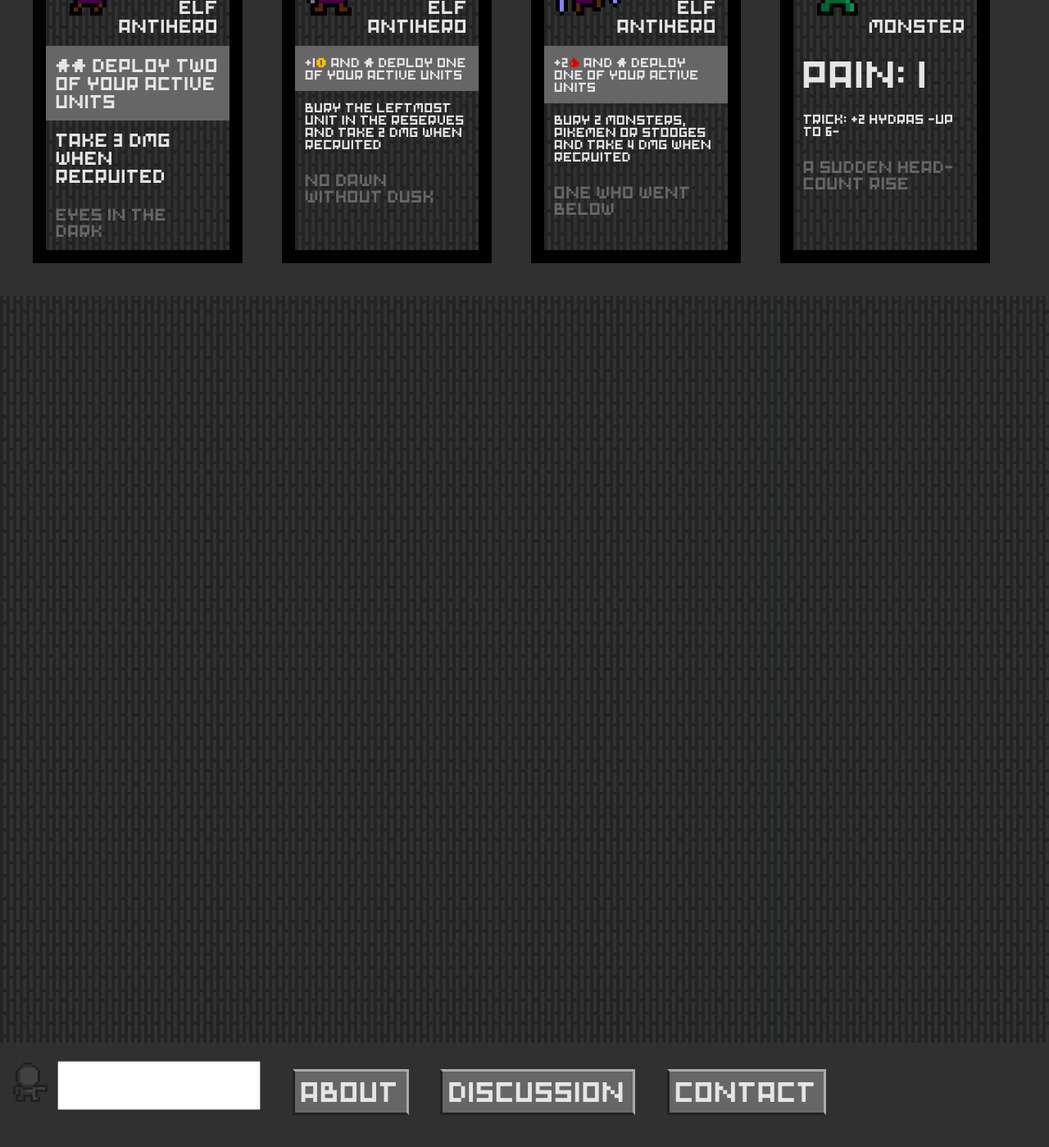
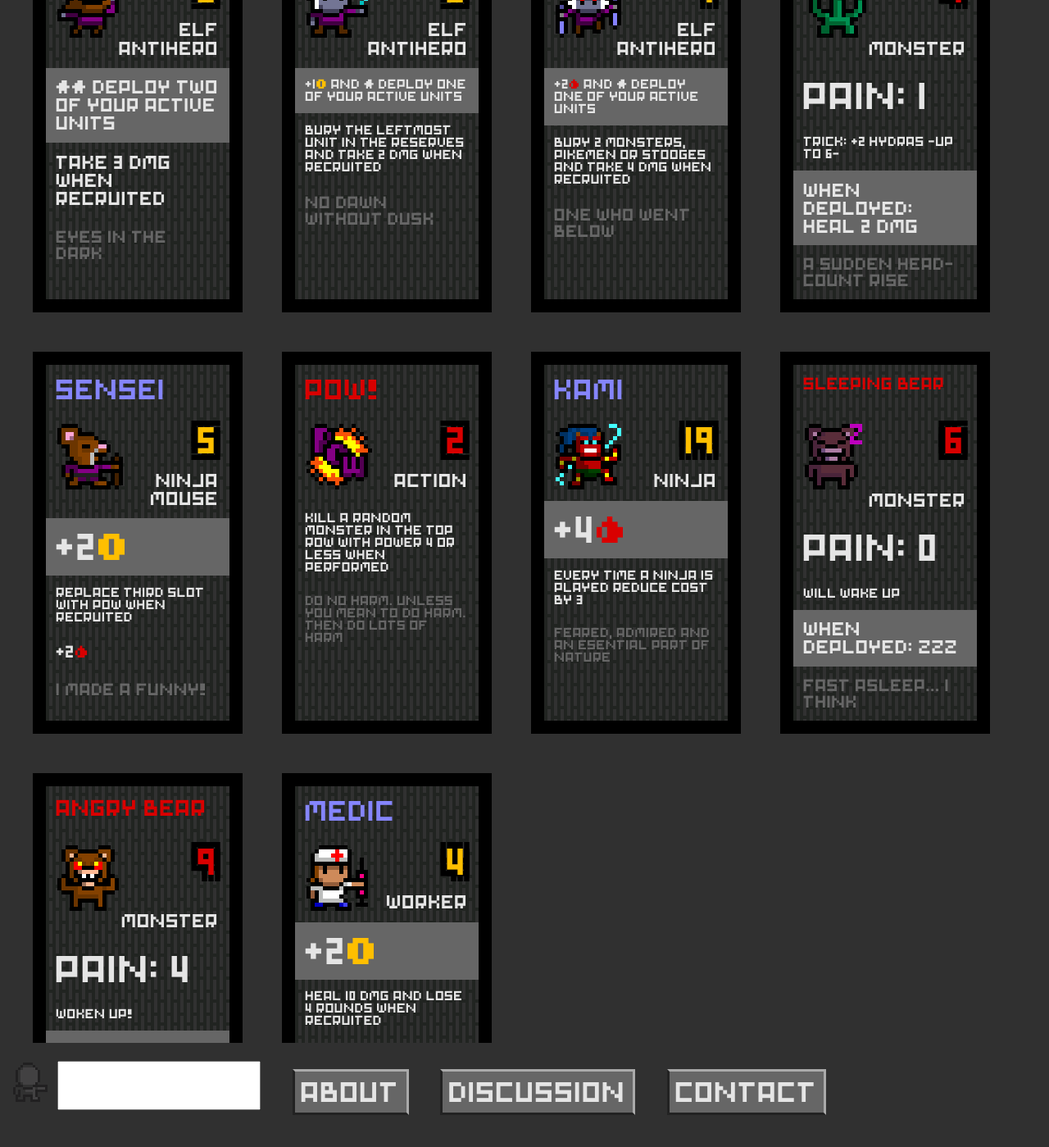
Before and after one commit to MattArnold/toarms.games.github.io, a Jekyll site: the page built from index.md, in a window 1280 px wide and 1400 px high, scrolled down 13714 px. Shown: the whole window at 82% size. Built offline with Jekyll 4.4.1, drawn with Linux system fonts in a browser that asks for light colours; some of the changed text lies outside the part shown.

Commit message:
Add cards from latest update.

```diff
--- a/_data/cards.yaml
+++ b/_data/cards.yaml
@@ -177,7 +177,7 @@
 - name: NUN
   slug: Nun
   coincost: 5
-  type: HOLY
+  type: HOLY NINJA
   deploy: +2b
   fellowship: FELLOWSHIP&#58; +1b
   gain: BURY 3 MONSTERS WHEN RECRUITED
@@ -479,7 +479,7 @@
   bloodcost: 5
   type: MONSTER
   pain: 1
-  deploy: +1a AND BURY A MONSTER
+  deploy: WHEN DEPLOYED&#58; +1a AND BURY A MONSTER
   flavor: STAYS TRUE TO HORNED ONE
 - name: GRIM REAPER
   slug: GrimReaper
@@ -507,7 +507,7 @@
   bloodcost: 7
   type: MONSTER
   pain: 3
-  deploy: ADD 1 SHURIKEN
+  deploy: WHEN DEPLOYED&#58; ADD 1 SHURIKEN
   flavor: YOU SHOULD PROBABLY STAY IN THE SUN
 - name: COLOSSUS
   slug: Colossus
@@ -662,7 +662,7 @@
   type: MONSTER
   pain: 1
   trick: TRICK&#58; -1 ROUND
-  deployed: ZZZ
+  deployed: WHEN DEPLOYED&#58; ZZZ
   flavor: YOU SNOOZE&#8230; YOU LOSE
 - name: SANDGLASS
   slug: Sandglass
@@ -746,5 +746,49 @@
   type: MONSTER
   pain: 1
   trick: TRICK&#58; +2 HYDRAS -UP TO 6-
-  deployed: HEAL 2 DMG
+  deploy: WHEN DEPLOYED&#58; HEAL 2 DMG
   flavor: A SUDDEN HEAD-COUNT RISE
+- name: SENSEI
+  slug: Sensei
+  coincost: 5
+  type: NINJA MOUSE
+  deploy: +2a
+  fellowship: +2b
+  gain: REPLACE THIRD SLOT WITH POW WHEN RECRUITED
+  flavor: I MADE A FUNNY!
+- name: POW!
+  slug: Pow!
+  bloodcost: 2
+  type: ACTION
+  gain: KILL A RANDOM MONSTER IN THE TOP ROW WITH POWER 4 OR LESS WHEN PERFORMED
+  flavor: DO NO HARM. UNLESS YOU MEAN TO DO HARM. THEN DO LOTS OF HARM
+- name: KAMI
+  slug: Kami
+  coincost: 19
+  type: NINJA
+  deploy: +4b
+  fellowship: EVERY TIME A NINJA IS PLAYED REDUCE COST BY 3
+  flavor: FEARED, ADMIRED AND AN ESENTIAL PART OF NATURE
+- name: SLEEPING BEAR
+  slug: SleepingBear
+  bloodcost: 6
+  type: MONSTER
+  pain: 0
+  trick: WILL WAKE UP
+  deploy: WHEN DEPLOYED&#58; ZZZ
+  flavor: FAST ASLEEP… I THINK
+- name: ANGRY BEAR
+  slug: AngryBear
+  bloodcost: 9
+  type: MONSTER
+  pain: 4
+  trick: WOKEN UP!
+  deploy: WHEN DEPLOYED&#58; +2b
+  flavor: OH NO
+- name: MEDIC
+  slug: Medic
+  coincost: 4
+  type: WORKER
+  deploy: +2a
+  gain: HEAL 10 DMG AND LOSE 4 ROUNDS WHEN RECRUITED
+  flavor: THIS WILL ONLY HURT A LITTLE
--- a/_layouts/default.html
+++ b/_layouts/default.html
@@ -52,7 +52,7 @@
 {% for card in site.data.cards %}
 {% if card.type contains 'ITEM' %}
 {% assign nametype = 'item' %}
-{% elsif card.type contains 'MONSTER' or card.type contains 'SPELL' %}
+{% elsif card.type contains 'MONSTER' or card.type contains 'SPELL' or card.type contains 'ACTION' %}
 {% assign nametype = 'monster' %}
 {% else %}
 {% assign nametype = 'unit' %}
@@ -68,7 +68,7 @@
   <div class="{{ nametype }} card-name">{{ card.name }}</div>
   {% endif %}
   <div class="row">
-    {% if card.type == 'ITEM' or card.type == 'SPELL' %}
+    {% if card.type == 'ITEM' or card.type == 'SPELL' or card.type == 'ACTION' %}
     {% assign type = 'item' %}
     {% else %}
     {% assign type = 'unit' %}
```
Also changed, not shown: assets/images/items/Pow!.png (added), assets/images/units/AngryBear.png (added), assets/images/units/Kami.png (added), assets/images/units/Medic.png (added), assets/images/units/Sensei.png (added), assets/images/units/SleepingBear.png (added).
